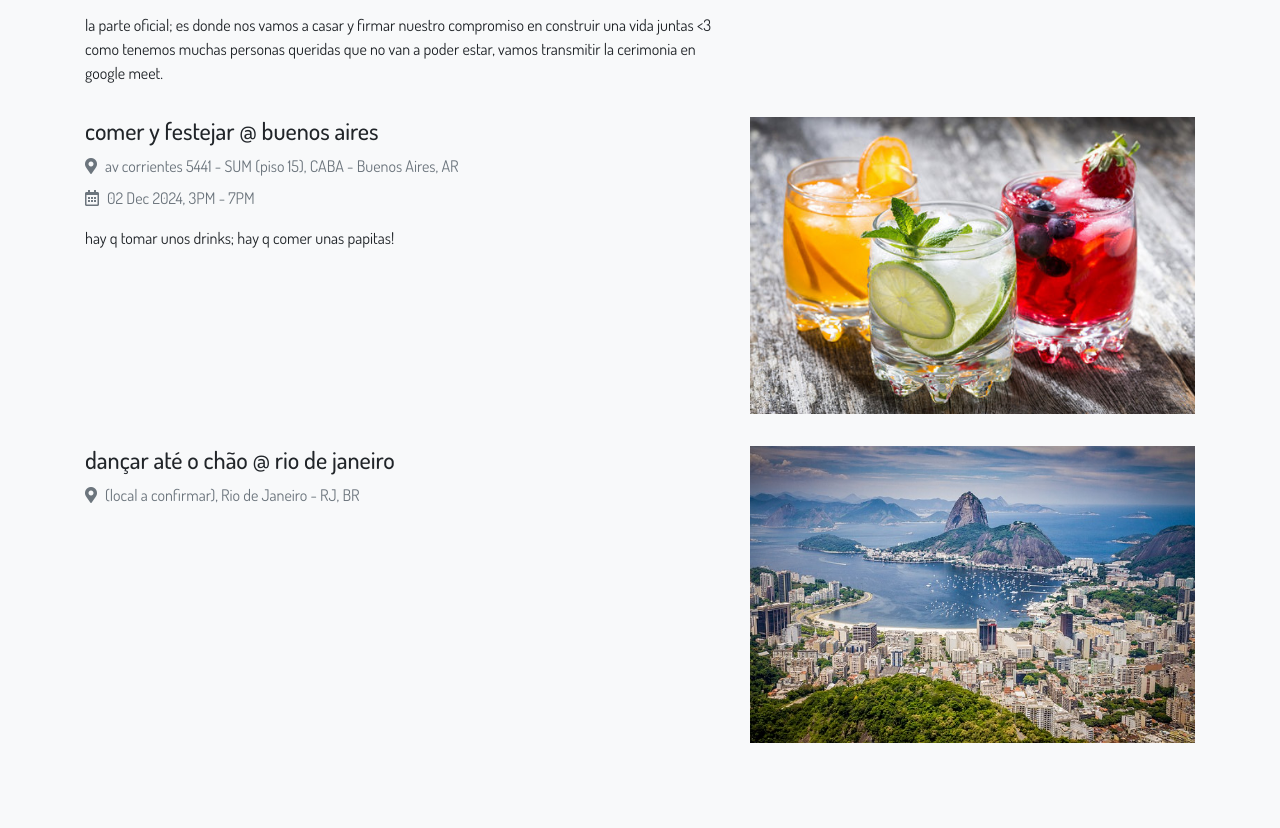
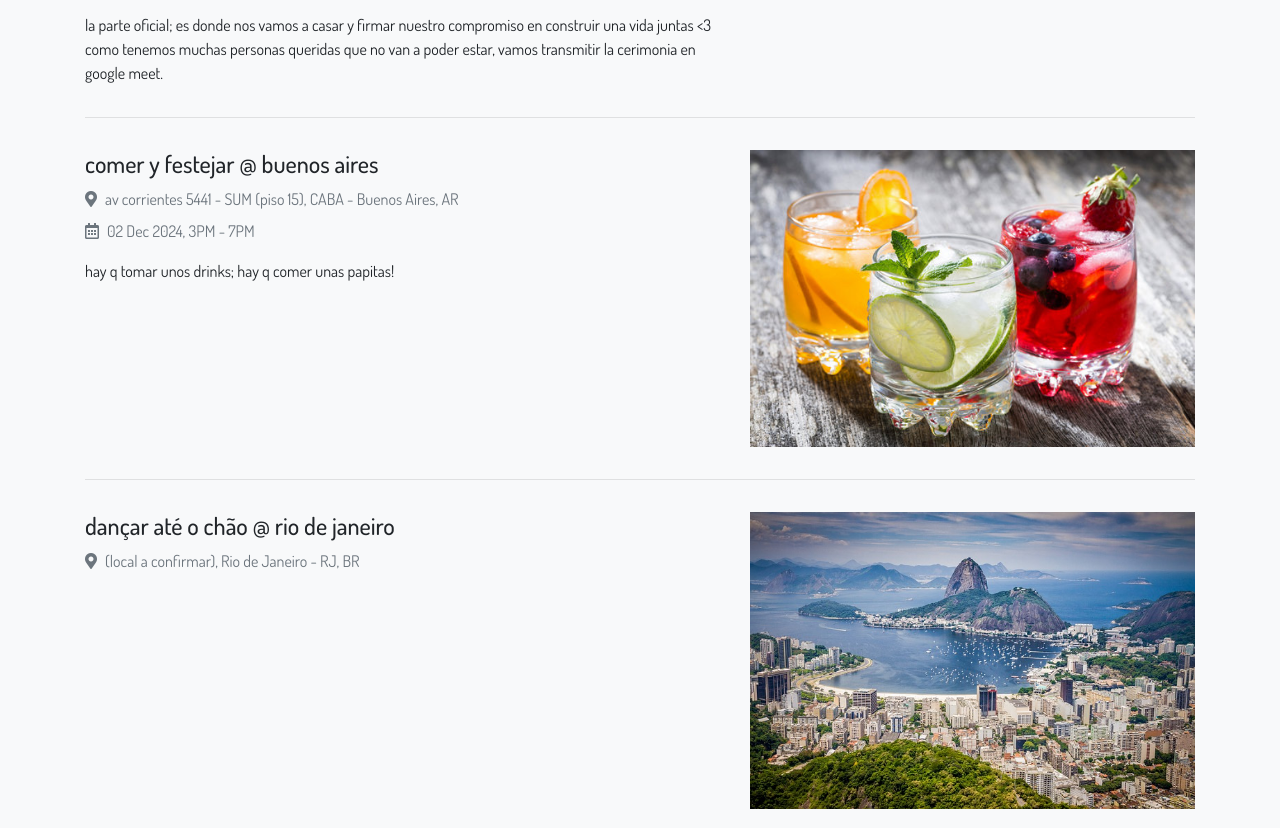
Before and after one commit to biancarosa/bia-and-jes, a plain HTML site: page index.html in a window 1280 px wide. Shown: the part 1325-2153 px from the top of the page. Drawn offline with Linux system fonts and the light colour scheme.

Commit message:
fix things

```diff
--- a/css/main.css
+++ b/css/main.css
@@ -5,6 +5,7 @@ body {
 .ww-home-page {
   background: url("../images/home-img.jpg") no-repeat center center;
   background-size: cover;
+  background-position: right;
   height: 90vh;
   min-height: 480px;
   max-height: 1080px; }
--- a/index.html
+++ b/index.html
@@ -118,6 +118,7 @@
         <div class="my-3"><img class="img-fluid" src="images/bsas.jpeg" alt="wedding" data-aos="fade-down-right" data-aos-duration="1000"/></div>
       </div>
     </div>
+    <hr/>
     <div class="row">
       <div class="col-md-7 col-sm-12">
         <div class="my-3">
@@ -133,6 +134,7 @@
         <div class="my-3"><img class="img-fluid" src="images/party.jpg" alt="reception" data-aos="fade-down-right" data-aos-duration="1000"/></div>
       </div>
     </div>
+    <hr/>
     <div class="row">
       <div class="col-md-7 col-sm-12">
         <div class="my-3">
```
Also changed, not shown: 1 other file.
